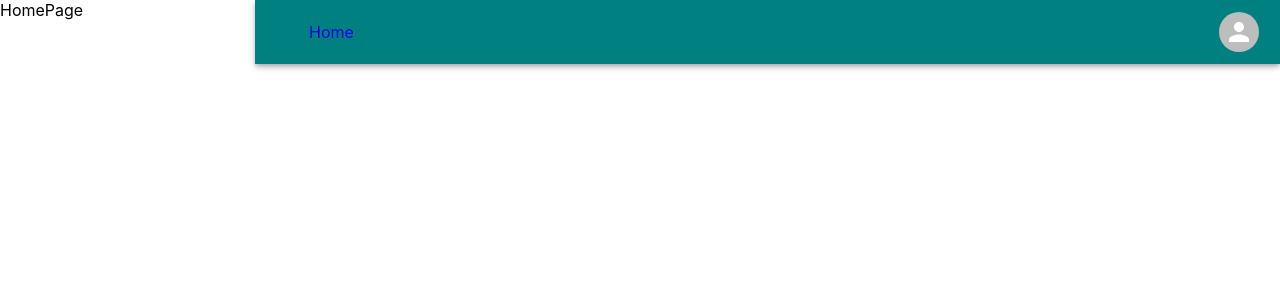
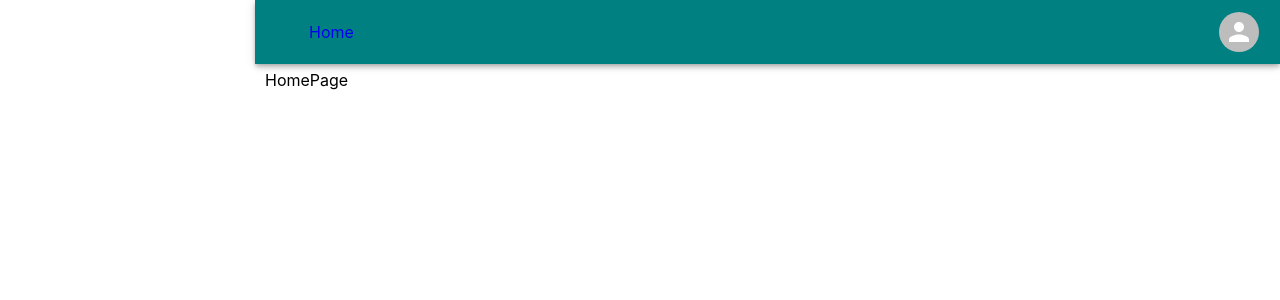
Before and after one commit to Nottoodaay/reactfinal, a React (Create React App) app: page / in a window 1280 px wide. Shown: the top 300 px of the page. Built offline with nearby package versions, Linux system fonts and the light colour scheme.

Commit message:
styledHeader

```diff
--- a/src/App.js
+++ b/src/App.js
@@ -2,14 +2,26 @@ import { Route } from 'react-router';
 import './App.css';
 import { RoutesComponent } from './Routes';
 import { Header } from './components/header/Header';
+import { Box, styled } from '@mui/material';
+
+const StyledContentContainer = styled(Box)(({theme})=>({
+  [theme.breakpoints.up("sm")]:{
+    marginLeft: "255px",
+  },
+  marginTop: "60px",
+  height: 'calc(100vh - 64px)',
+  padding: 10
+}))
+
 
 function App() {
   return (
-    <>
+    <Box>
       <Header/>
-      <RoutesComponent/>
-
-    </>
+      <StyledContentContainer>
+        <RoutesComponent/>
+      </StyledContentContainer>
+    </Box>
   );
 }
 
```
